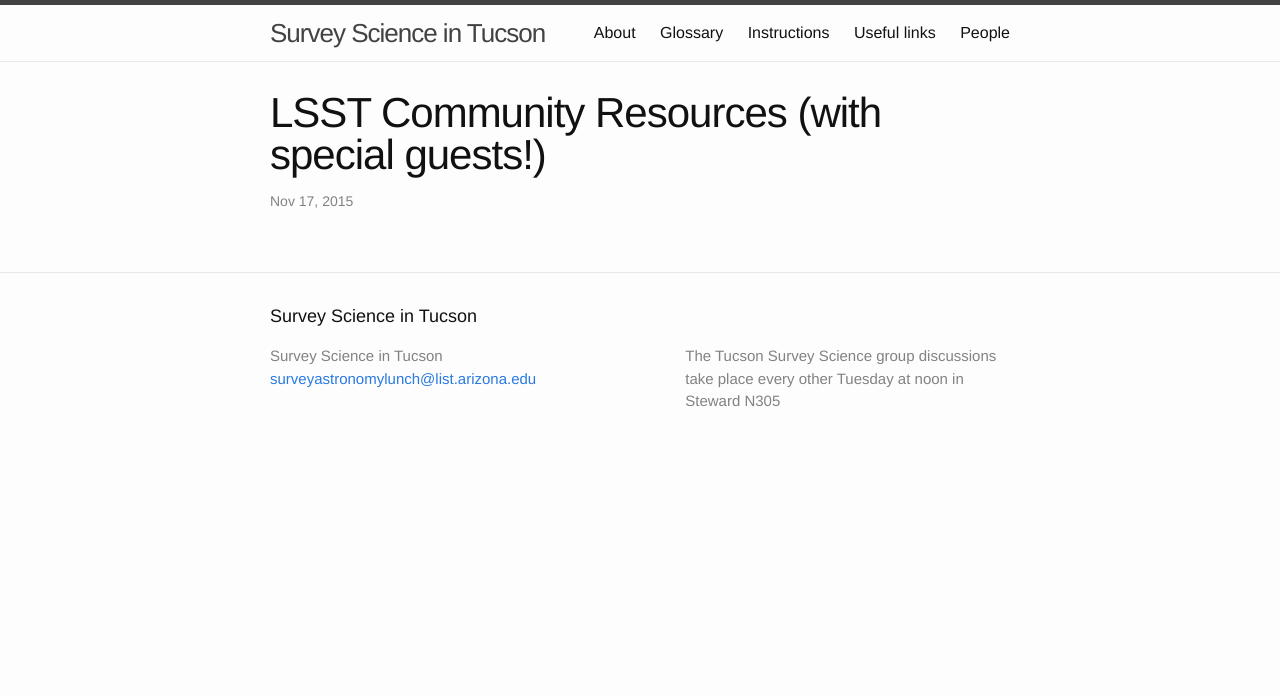
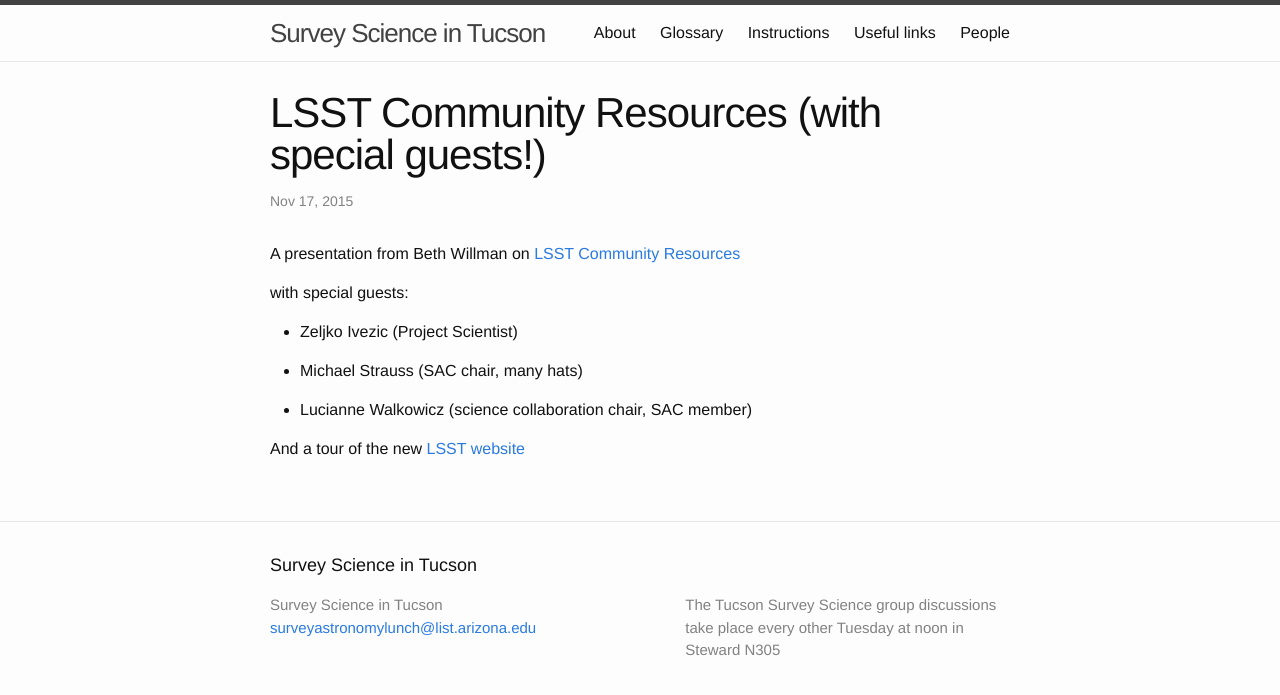
Before and after one commit to SurveyScience/SurveyScience.github.io, a Jekyll site: the page built from _posts/2015-11-17-beth-willman.markdown, in a window 1280 px wide. Shown: the top 695 px of the page. Built offline with Jekyll 4.4.1, drawn with Linux system fonts in a browser that asks for light colours.

Commit message:
Added Beth's slides, edited error in blanton post

```diff
--- a/_posts/2015-11-17-beth-willman.markdown
+++ b/_posts/2015-11-17-beth-willman.markdown
@@ -4,3 +4,15 @@
 date:   2015-11-17 12:00:00 -0700
 categories: jekyll update
 ---
+
+A presentation from Beth Willman on [LSST Community Resources](../../../../../../slides/StewardLunch_2015.pdf)
+
+with special guests:
+
+* Zeljko Ivezic (Project Scientist)
+
+* Michael Strauss (SAC chair, many hats)
+
+* Lucianne Walkowicz (science collaboration chair, SAC member)
+
+And a tour of the new [LSST website](http://lsst.org)
```
Also changed, not shown: _posts/2015-11-24-michael-blanton.markdown (renamed from _posts/2015-11-17-michael-blanton.markdown), 1 other file.
